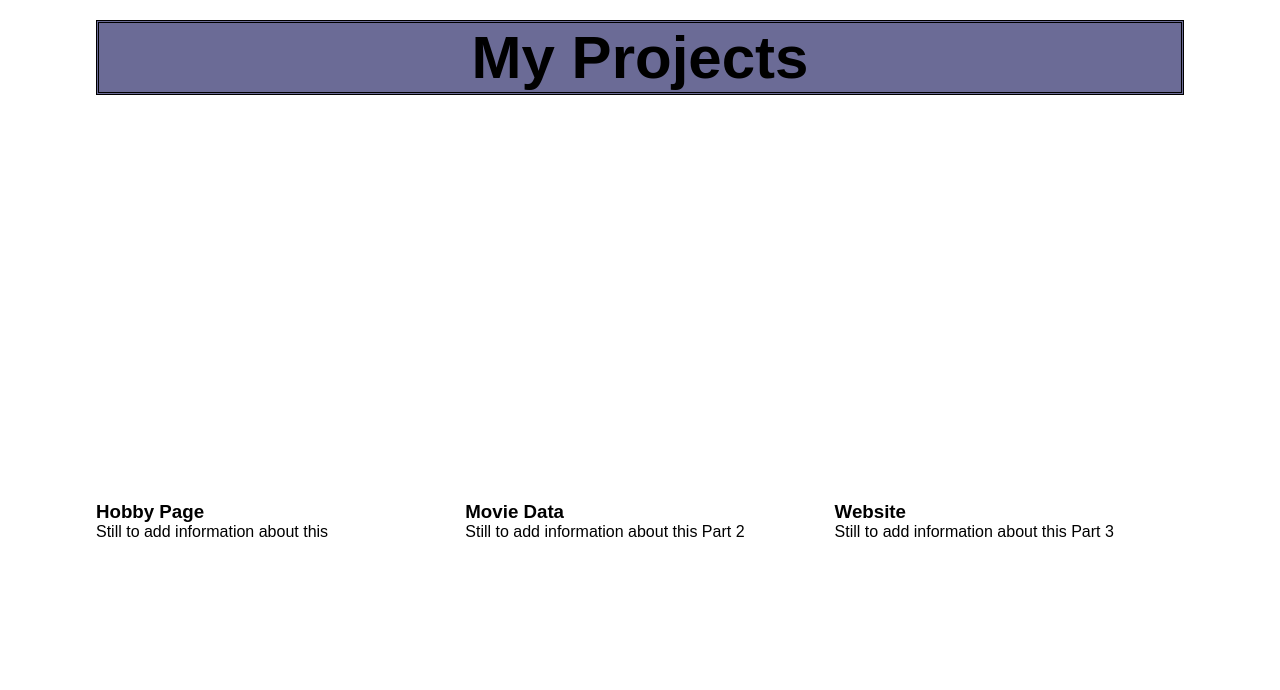
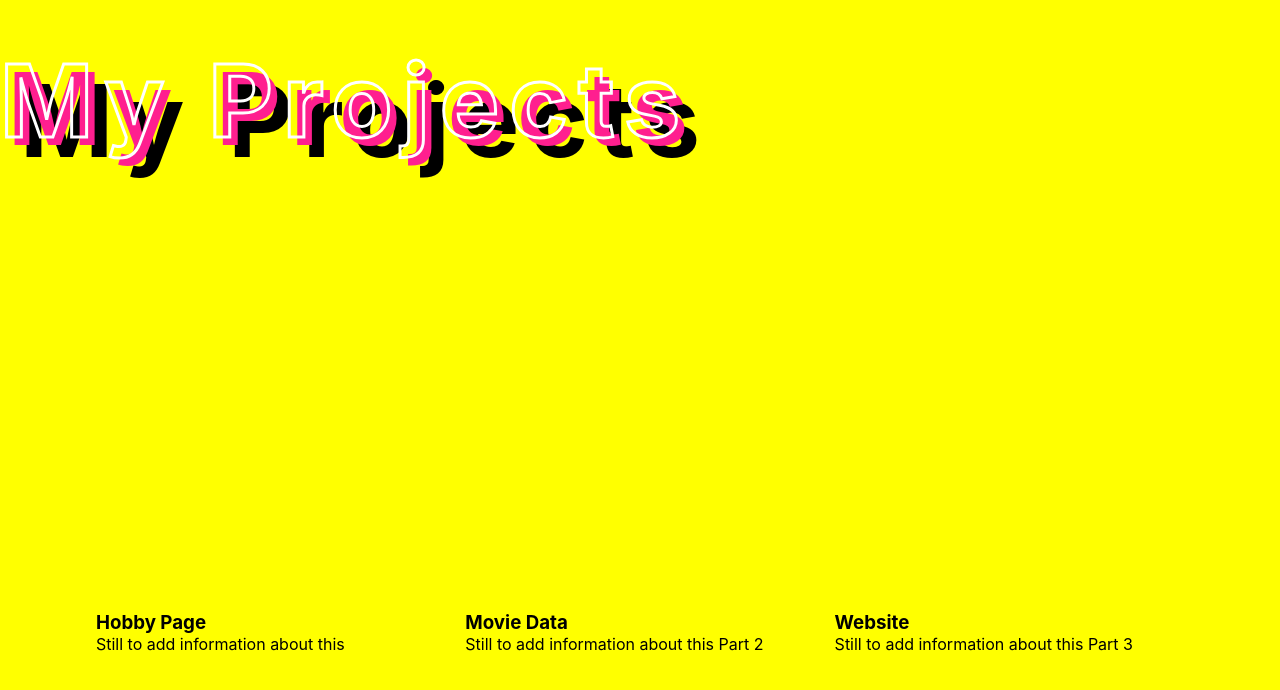
Before and after one commit to justannika/Project-2, a plain HTML site: page index.html in a window 1280 px wide. Drawn offline with nearby package versions, Linux system fonts and the light colour scheme.

Commit message:
Background colour change to yellow

```diff
--- a/style.css
+++ b/style.css
@@ -1,11 +1,12 @@
 
-*{
+*{ background-color: yellow;
     margin: 0;
 }
 
 body{
-    font-family: Arial, sans-serif;
+    font-family: "Inter", sans-serif
 }
+
 
 #slider{
     height: 500px;
@@ -22,6 +23,7 @@ body{
 .subcontainer{
     width: 85%;
     margin: auto;
+
 }
 
 .slide-img{
@@ -38,7 +40,8 @@ body{
 }
 
 .slide-img:hover{
-    box-shadow: 0 0 0 200px rgb(0, 0, 0, 0.9) inset;
+    box-shadow: 0 0 0 200px #ff1f8f inset;
+    opacity: ;
 }
 
 .slide-img a{
@@ -82,10 +85,30 @@ body{
 }
 
 .my-title {
-    font-size: 40px;
-    margin-bottom: 20px;
-    margin-top: 20px;
-    background-color: rgb(107, 107, 150);
-    border-style: double;
-    text-align: center;
+        top: 0;
+        left: 0;
+        right: 0;
+        bottom: 0;
+        width: 100%;
+        display: flex;
+        align-items: center;
+        justify-content: center;
+        font-family: "Inter", sans-serif;
+        background-color: yellow;
+        padding-top: 50px;
+        padding-left: 50px;
+        margin-top: 50px;
+    }
+
+h2 {
+	font-size: 100px ;
+    top: 50%;
+    left: 50%;
+    transform: translate(-50%, -50%);
+    letter-spacing:0.1em;
+    -webkit-text-fill-color: transparent;
+    -webkit-text-stroke-width: 3px;
+    -webkit-text-stroke-color: white;
+    text-shadow: 8px 8px #ff1f8f, 20px 20px #000000
+
 }
```
